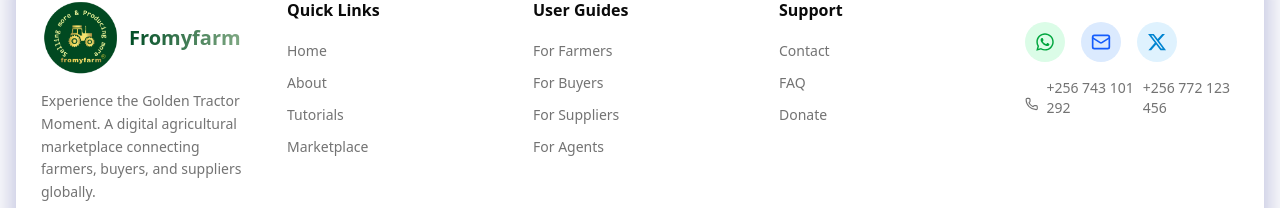
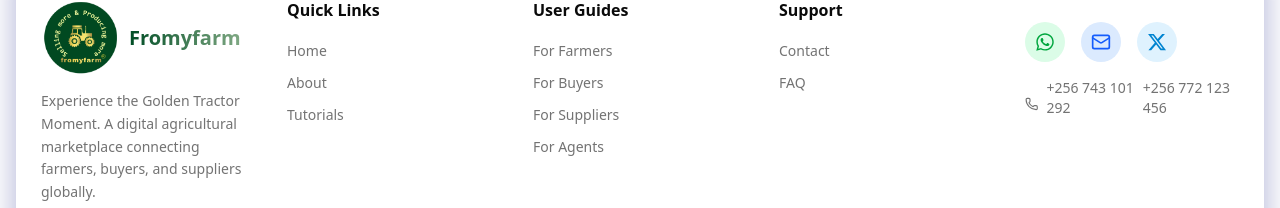
Before and after one commit to fromyfarmapp/Fromyfarm-website, a Next.js app: page / in a window 1280 px wide. Shown: the part 4854-5062 px from the top of the page. Built offline with nearby package versions, Linux system fonts and the light colour scheme.

Commit message:
feat: add links to pages

```diff
--- a/src/components/Footer.tsx
+++ b/src/components/Footer.tsx
@@ -5,22 +5,22 @@ import { FaWhatsapp, FaXTwitter } from "react-icons/fa6"
 const Footer = () => {
   const quickLinks = [
     { name: "Home", href: "/" },
-    { name: "About", href: "/abot" },
-    { name: "Tutorials", href: "/tutorial" },
-    { name: "Marketplace", href: "/marketplac" },
+    { name: "About", href: "/about" },
+    { name: "Tutorials", href: "/tutorials" },
+    // { name: "Marketplace", href: "/marketplac" },
   ]
 
   const support = [
     { name: "Contact", href: "/contact" },
-    { name: "FAQ", href: "/faq" },
-    { name: "Donate", href: "/donate" },
+    { name: "FAQ", href: "/faqs" },
+    // { name: "Donate", href: "/donate" },
   ]
 
   const userTypes = [
-    { name: "For Farmers", href: "/tutorial" },
-    { name: "For Buyers", href: "/tutorial" },
-    { name: "For Suppliers", href: "/tutorial" },
-    { name: "For Agents", href: "/tutorial" },
+    { name: "For Farmers", href: "/tutorials" },
+    { name: "For Buyers", href: "/tutorials" },
+    { name: "For Suppliers", href: "/tutorials" },
+    { name: "For Agents", href: "/tutorials" },
   ]
 
   return (
```
